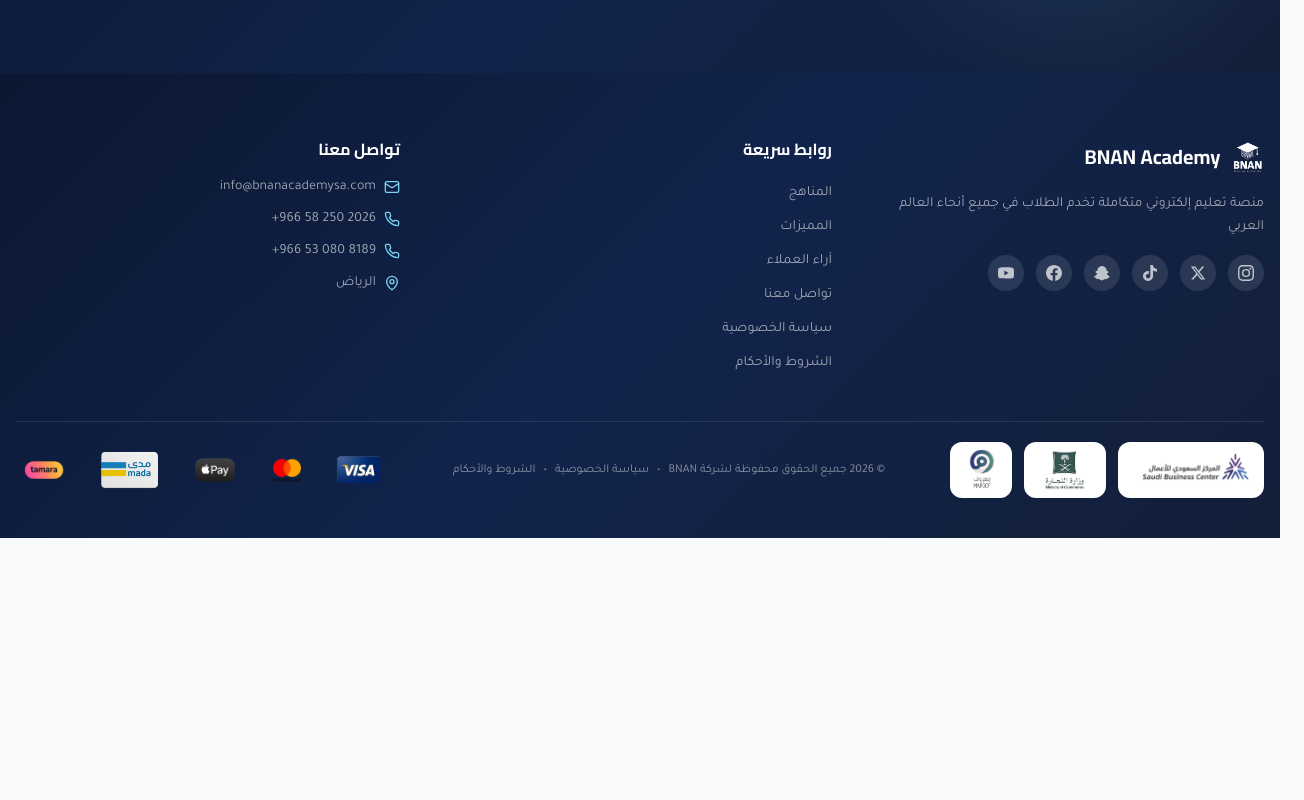
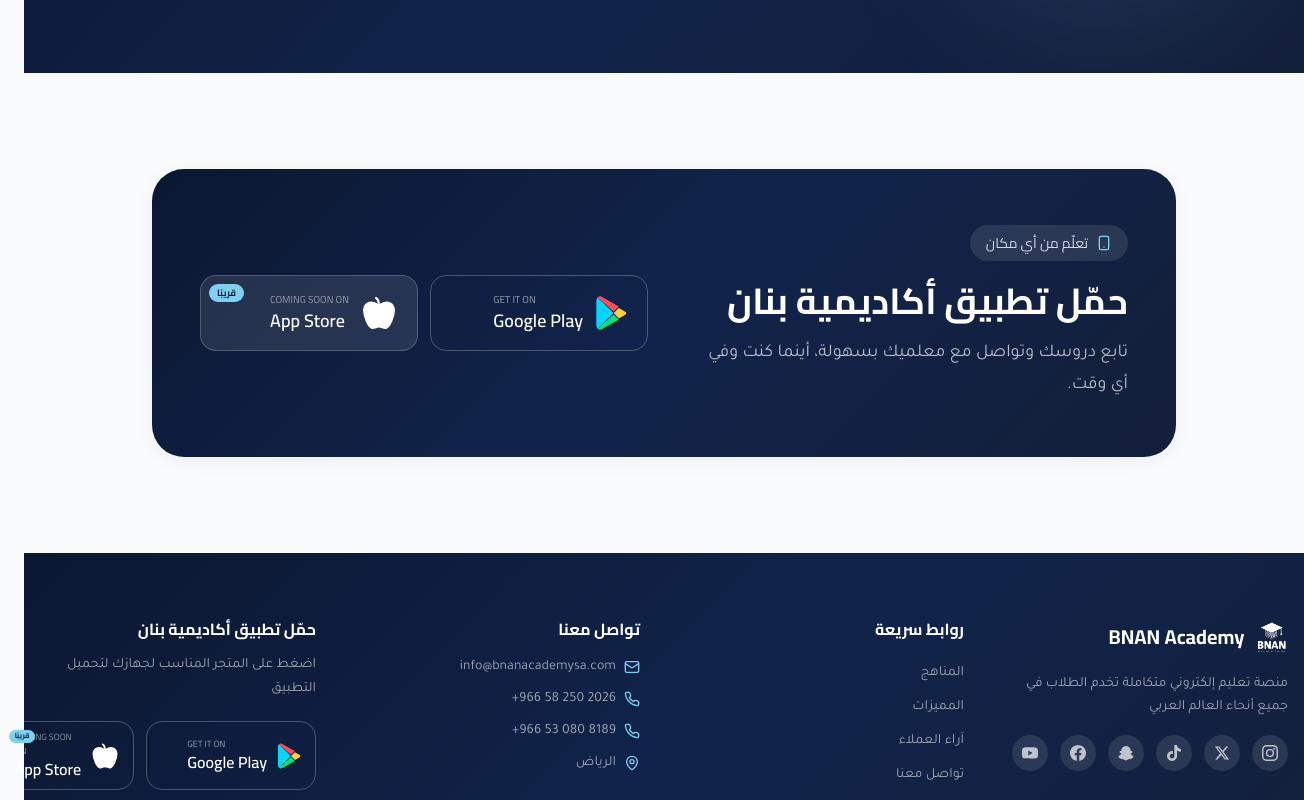
Before and after one commit to Logiqsa/bnan-frontend, a React (Vite) app: page / in a window 1280 px wide. Shown: the part 6060-6860 px from the top of the page, 1304 px wide, since content can reach past the window. Before the commit the page ends 6598 px from the top, so only its background shows below. Built offline with nearby package versions, Linux system fonts and the light colour scheme; no server answers; the HTML template or start-up script is replaced by a standard one.

Commit message:
Add download links

```diff
--- /dev/null
+++ b/src/components/AppDownloadSection.tsx
@@ -0,0 +1,41 @@
+import React from "react";
+import { Smartphone } from "lucide-react";
+import { motion } from "framer-motion";
+import { useLanguage } from "@/i18n/LanguageContext";
+import AppStoreButtons from "@/components/AppStoreButtons";
+
+const AppDownloadSection = React.forwardRef<HTMLElement>((_, ref) => {
+  const { pick } = useLanguage();
+
+  return (
+    <section ref={ref} className="relative overflow-hidden bg-background py-16 md:py-24">
+      <div className="container mx-auto px-4">
+        <motion.div
+          initial={{ opacity: 0, y: 20 }}
+          whileInView={{ opacity: 1, y: 0 }}
+          viewport={{ once: true, amount: 0.2 }}
+          className="relative mx-auto max-w-5xl overflow-hidden rounded-[2rem] bg-hero-gradient px-6 py-10 shadow-elegant md:px-12 md:py-14"
+        >
+          <div className="relative z-10 flex flex-col items-center justify-between gap-10 lg:flex-row">
+            <div className="max-w-xl text-center lg:text-start">
+              <span className="mb-5 inline-flex items-center gap-2 rounded-full bg-white/10 px-4 py-2 text-sm font-cairo text-white/80">
+                <Smartphone className="h-4 w-4 text-secondary" />
+                {pick("تعلّم من أي مكان", "Learn from anywhere")}
+              </span>
+              <h2 className="mb-4 text-3xl font-bold font-cairo text-white md:text-4xl">
+                {pick("حمّل تطبيق أكاديمية بنان", "Download the BNAN Academy app")}
+              </h2>
+              <p className="text-lg leading-8 font-tajawal text-white/70">
+                {pick("تابع دروسك وتواصل مع معلميك بسهولة، أينما كنت وفي أي وقت.", "Follow your lessons and connect with your teachers wherever you are.")}
+              </p>
+            </div>
+            <AppStoreButtons onDark />
+          </div>
+        </motion.div>
+      </div>
+    </section>
+  );
+});
+
+AppDownloadSection.displayName = "AppDownloadSection";
+export default AppDownloadSection;
--- /dev/null
+++ b/src/components/AppStoreButtons.tsx
@@ -0,0 +1,53 @@
+import { Apple, Download } from "lucide-react";
+import { useLanguage } from "@/i18n/LanguageContext";
+
+const GOOGLE_PLAY_URL = "https://play.google.com/store/apps/details?id=com.bnanacademy.app&pcampaignid=web_share";
+
+const GooglePlayMark = ({ small = false }: { small?: boolean }) => (
+  <svg viewBox="0 0 48 52" aria-hidden="true" className={`${small ? "h-7 w-6" : "h-9 w-8"} shrink-0`}>
+    <path fill="#00d6ff" d="M3.8 2.6 28 26 3.9 49.5A6.4 6.4 0 0 1 2 44.8V7.2c0-1.8.6-3.4 1.8-4.6Z" />
+    <path fill="#ffcf3c" d="m28 26 7.7-7.5 9.1 5.1c2.7 1.5 2.7 3.9.1 5.4l-9.2 5.1L28 26Z" />
+    <path fill="#ff4b55" d="M3.8 2.6A6 6 0 0 1 10.7 2l25 14.1-7.7 7.5L3.8 2.6Z" />
+    <path fill="#00e676" d="m28 28.4 7.7 7.5-25 14.1a6 6 0 0 1-6.8-.5L28 28.4Z" />
+  </svg>
+);
+
+type Props = { onDark?: boolean; compact?: boolean; footerStyle?: boolean; className?: string };
+
+const AppStoreButtons = ({ onDark = false, compact = false, footerStyle = false, className = "" }: Props) => {
+  const { pick } = useLanguage();
+  const surface = footerStyle
+    ? "border-primary-foreground/25 bg-transparent text-primary-foreground hover:border-secondary/60 hover:bg-primary-foreground/5"
+    : onDark
+    ? "border-white/25 bg-transparent text-white hover:border-white/45 hover:bg-white/5"
+    : "border-border bg-card text-foreground hover:border-primary/30";
+  const iosSurface = footerStyle
+    ? "border-primary-foreground/25 bg-transparent text-primary-foreground"
+    : onDark
+    ? "border-white/20 bg-white/10 text-white"
+    : "border-border bg-muted/50 text-foreground";
+
+  return (
+    <div className={`flex w-full flex-col gap-3 sm:flex-row ${compact ? "max-w-sm" : "max-w-md"} ${className}`}>
+      <a href={GOOGLE_PLAY_URL} target="_blank" rel="noopener noreferrer"
+        aria-label={pick("تحميل التطبيق من Google Play", "Download from Google Play")}
+        className={`group flex flex-1 items-center rounded-2xl border shadow-sm transition-all hover:-translate-y-1 hover:shadow-lg focus-visible:outline-none focus-visible:ring-2 focus-visible:ring-secondary ${footerStyle ? "min-h-[58px] gap-2.5 px-3.5 py-2" : "min-h-[76px] gap-3 px-5 py-3"} ${surface}`}>
+        <GooglePlayMark small={footerStyle} />
+        <span className="text-start" dir="ltr"><span className={`block opacity-55 ${footerStyle ? "text-[9px]" : "text-[10px]"}`}>GET IT ON</span><span className={`block whitespace-nowrap font-semibold ${footerStyle ? "text-base" : "text-lg"}`}>Google Play</span></span>
+        <Download className="ms-auto h-4 w-4 opacity-0 transition-opacity group-hover:opacity-50" />
+      </a>
+      <div aria-label={pick("تطبيق iOS قريبًا", "iOS app coming soon")}
+        className={`relative flex flex-1 cursor-not-allowed items-center rounded-2xl border ${footerStyle ? "min-h-[58px] gap-2.5 px-3.5 py-2" : "min-h-[76px] gap-3 px-5 py-3"} ${iosSurface}`}>
+        <Apple
+          className={`${footerStyle ? "h-7 w-7" : "h-9 w-9"} shrink-0`}
+          fill="currentColor"
+          strokeWidth={1.4}
+        />
+        <span className="text-start" dir="ltr"><span className={`block opacity-50 ${footerStyle ? "text-[9px]" : "text-[10px]"}`}>COMING SOON ON</span><span className={`block whitespace-nowrap font-semibold ${footerStyle ? "text-base" : "text-lg"}`}>App Store</span></span>
+        <span className={`absolute end-2 top-2 rounded-full bg-secondary font-bold text-secondary-foreground ${footerStyle ? "px-1.5 py-px text-[7px]" : "px-2 py-0.5 text-[9px]"}`}>{pick("قريبًا", "Soon")}</span>
+      </div>
+    </div>
+  );
+};
+
+export default AppStoreButtons;
--- a/src/components/Footer.tsx
+++ b/src/components/Footer.tsx
@@ -11,6 +11,7 @@ import madaImg from "@/assets/payment/mada.png";
 import tamaraImg from "@/assets/payment/tamara.png";
 import { Link } from "react-router-dom";
 import { useLanguage } from "@/i18n/LanguageContext";
+import AppStoreButtons from "@/components/AppStoreButtons";
 
 const partners = [
   { src: saudiBusinessCenter, alt: "المركز السعودي للأعمال" },
@@ -31,7 +32,7 @@ const Footer = React.forwardRef<HTMLElement>((_, ref) => {
   return (
     <footer ref={ref} id="contact" className="bg-hero-gradient pt-16 pb-8">
       <div className="container mx-auto px-4">
-        <div className="grid grid-cols-1 md:grid-cols-3 gap-12 mb-12">
+        <div className="grid grid-cols-1 gap-12 mb-12 md:grid-cols-2 lg:grid-cols-4">
           {/* Brand */}
           <div>
             <div className="flex items-center gap-3 mb-4">
@@ -127,6 +128,17 @@ const Footer = React.forwardRef<HTMLElement>((_, ref) => {
               </li>
             </ul>
           </div>
+
+          {/* App download */}
+          <div>
+            <h4 className="text-base font-cairo font-bold mb-3 text-primary-foreground">
+              {pick("حمّل تطبيق أكاديمية بنان", "Download the BNAN Academy app")}
+            </h4>
+            <p className="mb-5 text-sm leading-6 font-tajawal text-primary-foreground/60">
+              {pick("اضغط على المتجر المناسب لجهازك لتحميل التطبيق", "Choose your device's store to download the app")}
+            </p>
+            <AppStoreButtons onDark compact footerStyle className="max-w-[240px] sm:max-w-none" />
+          </div>
         </div>
 
 
--- a/src/pages/Index.tsx
+++ b/src/pages/Index.tsx
@@ -8,6 +8,7 @@ import AudioTestimonialsSection from "@/components/AudioTestimonialsSection";
 import JoinTeacherSection from "@/components/JoinTeacherSection";
 import FeaturesSection from "@/components/FeaturesSection";
 import CTASection from "@/components/CTASection";
+import AppDownloadSection from "@/components/AppDownloadSection";
 import Footer from "@/components/Footer";
 import SEO from "@/components/SEO";
 
@@ -41,6 +42,7 @@ const Index = () => {
       <JoinTeacherSection />
       <FeaturesSection />
       <CTASection />
+      <AppDownloadSection />
       <Footer />
     </div>
   );
```
